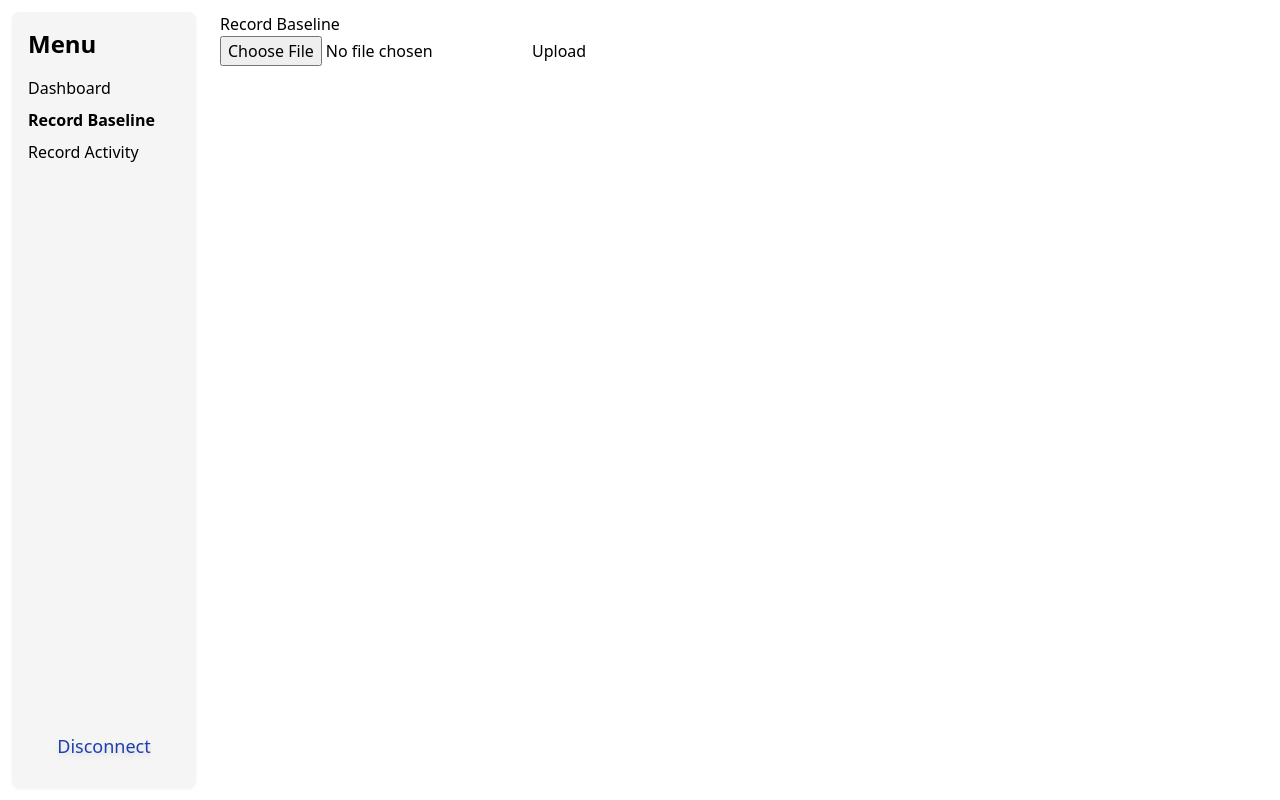
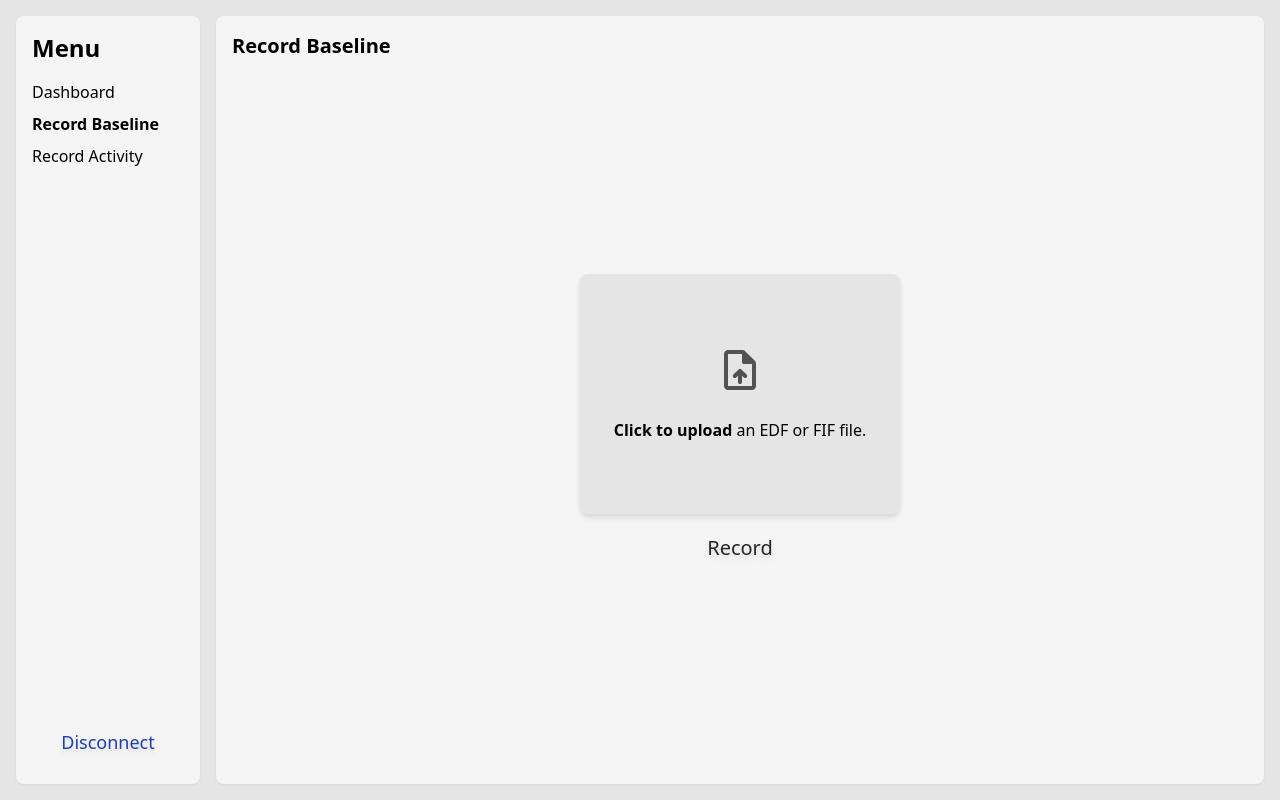
Before and after one commit to andrewchu16/baseline, a React (Vite) app in the folder frontend/: page /upload-baseline in a window 1280 px wide. Built offline with nearby package versions, Linux system fonts and the light colour scheme; a web font is replaced by a local one.

Commit message:
upload pages styling

```diff
--- a/frontend/src/pages/UploadBaseline.jsx
+++ b/frontend/src/pages/UploadBaseline.jsx
@@ -8,21 +8,20 @@ function UploadBaseline() {
   const [file, setFile] = useState(null);
 
   useEffect(() => {
-    const element = document.getElementById('baseline');
+    const element = document.getElementById("baseline");
 
     // Add class when component mounts
     if (element) {
-      element.classList.add('active');
+      element.classList.add("active");
     }
 
     // Cleanup: Remove class when component unmounts
     return () => {
       if (element) {
-        element.classList.remove('active');
+        element.classList.remove("active");
       }
     };
   }, []);
-
 
   const handleFileChange = (event) => {
     setFile(event.target.files[0]);
@@ -56,17 +55,50 @@ function UploadBaseline() {
   };
 
   return (
-    <div className="h-screen w-screen flex">
+    <div className="h-screen w-screen flex bg-neutral-200">
       <Helmet>
         <title>Baseline | Record Baseline</title>
       </Helmet>
-      <aside className="h-screen w-52 p-3">
+      <aside className="h-screen w-52 p-4 pr-2">
         <Navbar />
       </aside>
-      <main className="h-screen flex-grow gap-2 p-3">
-        <h1>Record Baseline</h1>
-        <input type="file" onChange={handleFileChange} accept=".edf, .fif" />
-        <button onClick={handleFileUpload}>Upload</button>
+      <main className="h-screen flex-grow pl-2 p-4">
+        <div className="drop-shadow-sm bg-neutral-100 rounded-lg p-4 h-full w-full flex flex-col">
+          <h2 className="font-bold text-xl mb-2">Record Baseline</h2>
+          <div className="w-full flex-grow flex items-center justify-center flex-col gap-5">
+            <label className="bg-neutral-200 rounded-lg w-80 h-60 drop-shadow-md hover:drop-shadow-xl transition-shadow flex flex-col items-center justify-center gap-2">
+              <svg
+                xmlns="http://www.w3.org/2000/svg"
+                viewBox="0 0 24 24"
+                className="w-12 h-12 fill-neutral-600 mb-4"
+              >
+                <path d="M11 14.825V18q0 .425.288.713T12 19t.713-.288T13 18v-3.175l.9.9q.15.15.338.225t.375.063t.362-.088t.325-.225q.275-.3.288-.7t-.288-.7l-2.6-2.6q-.15-.15-.325-.212T12 11.425t-.375.063t-.325.212l-2.6 2.6q-.3.3-.287.7t.312.7q.3.275.7.288t.7-.288zM6 22q-.825 0-1.412-.587T4 20V4q0-.825.588-1.412T6 2h7.175q.4 0 .763.15t.637.425l4.85 4.85q.275.275.425.638t.15.762V20q0 .825-.587 1.413T18 22zm7-14V4H6v16h12V9h-4q-.425 0-.712-.288T13 8M6 4v5zv16z" />
+              </svg>
+              <p>
+                {file ? (
+                  <span className="font-bold">{file.name}</span>
+                ) : (
+                  <>
+                    <span className="font-bold">Click to upload </span>
+                    an EDF or FIF file.
+                  </>
+                )}
+              </p>
+              <input
+                type="file"
+                className="hidden"
+                onChange={handleFileChange}
+                accept=".edf, .fif"
+              />
+            </label>
+            <button
+              className="hover:text-neutral-600 text-neutral-800 transition-colors hover:font-bold text-xl rounded-lg drop-shadow-md"
+              onClick={handleFileUpload}
+            >
+              Record
+            </button>
+          </div>
+        </div>
       </main>
     </div>
   );
--- a/frontend/src/pages/UploadCurrent.jsx
+++ b/frontend/src/pages/UploadCurrent.jsx
@@ -56,17 +56,50 @@ function UploadBaseline() {
   };
 
   return (
-    <div className="h-screen w-screen flex">
+    <div className="h-screen w-screen flex bg-neutral-200">
       <Helmet>
         <title>Baseline | Record Activity</title>
       </Helmet>
-      <aside className="h-screen w-52 p-3">
+      <aside className="h-screen w-52 p-4 pr-2">
         <Navbar />
       </aside>
-      <main className="h-screen flex-grow p-3">
-        <h1>Record Activity</h1>
-        <input type="file" onChange={handleFileChange} accept=".edf, .fif" />
-        <button onClick={handleFileUpload}>Upload</button>
+      <main className="h-screen flex-grow pl-2 p-4">
+        <div className="drop-shadow-sm bg-neutral-100 rounded-lg p-4 h-full w-full flex flex-col">
+          <h2 className="font-bold text-xl mb-2">Record Activity</h2>
+          <div className="w-full flex-grow flex items-center justify-center flex-col gap-5">
+            <label className="bg-neutral-200 rounded-lg w-80 h-60 drop-shadow-md hover:drop-shadow-xl transition-shadow flex flex-col items-center justify-center gap-2">
+              <svg
+                xmlns="http://www.w3.org/2000/svg"
+                viewBox="0 0 24 24"
+                className="w-12 h-12 fill-neutral-600 mb-4"
+              >
+                <path d="M11 14.825V18q0 .425.288.713T12 19t.713-.288T13 18v-3.175l.9.9q.15.15.338.225t.375.063t.362-.088t.325-.225q.275-.3.288-.7t-.288-.7l-2.6-2.6q-.15-.15-.325-.212T12 11.425t-.375.063t-.325.212l-2.6 2.6q-.3.3-.287.7t.312.7q.3.275.7.288t.7-.288zM6 22q-.825 0-1.412-.587T4 20V4q0-.825.588-1.412T6 2h7.175q.4 0 .763.15t.637.425l4.85 4.85q.275.275.425.638t.15.762V20q0 .825-.587 1.413T18 22zm7-14V4H6v16h12V9h-4q-.425 0-.712-.288T13 8M6 4v5zv16z" />
+              </svg>
+              <p>
+                {file ? (
+                  <span className="font-bold">{file.name}</span>
+                ) : (
+                  <>
+                    <span className="font-bold">Click to upload </span>
+                    an EDF or FIF file.
+                  </>
+                )}
+              </p>
+              <input
+                type="file"
+                className="hidden"
+                onChange={handleFileChange}
+                accept=".edf, .fif"
+              />
+            </label>
+            <button
+              className="hover:text-neutral-600 text-neutral-800 transition-colors hover:font-bold text-xl rounded-lg drop-shadow-md"
+              onClick={handleFileUpload}
+            >
+              Record
+            </button>
+          </div>
+        </div>
       </main>
     </div>
   );
```
